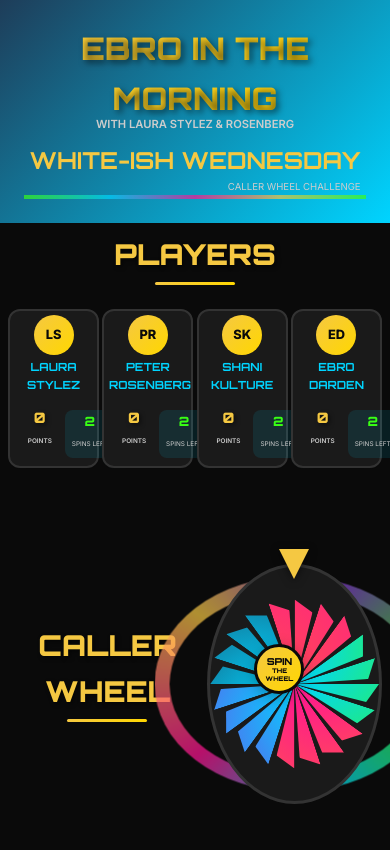
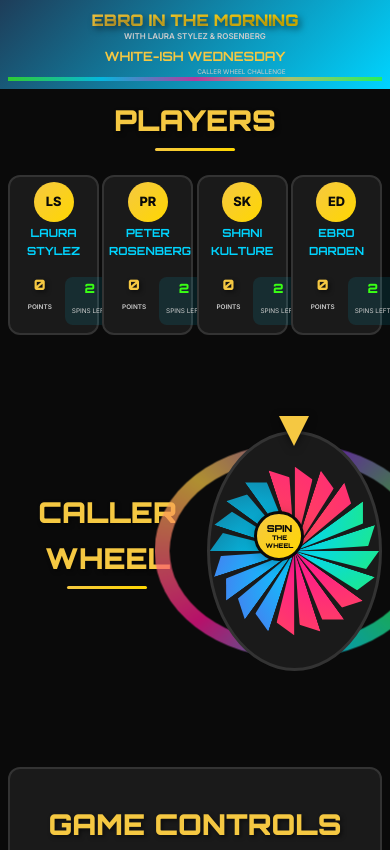
Before and after one commit to Ohlluu/ww, a plain HTML site: page index.html in a window 390 px wide. Shown: the top 850 px of the page. Drawn offline with Linux system fonts and the light colour scheme.

Commit message:
Fix mobile header - reduce size to save screen space
Mobile (≤768px):
- Reduced header padding to var(--space-xs)
- Smaller gaps between header elements (0.3rem)
- Fixed font sizes: show-title 1.2rem, segment-title 0.9rem
- Smaller badges and subtitles
- Removed margins to save space

Small Mobile (≤480px):
- Even more compact: 0.5rem header padding
- Ultra-tight gaps (0.2rem)
- Smaller fonts: show-title 1rem, segment-title 0.8rem
- Micro-sized badges and subtitles

Desktop unchanged - only affects phone screens

🤖 Generated with [Claude Code](https://claude.ai/code)

Co-Authored-By: Claude <noreply@anthropic.com>

```diff
--- a/style.css
+++ b/style.css
@@ -947,18 +947,33 @@ body {
 
 /* Mobile Layout */
 @media (max-width: 768px) {
+    .header {
+        padding: var(--space-xs);
+    }
+
     .header-content {
         flex-direction: column;
-        gap: var(--space-xs);
+        gap: 0.3rem;
         text-align: center;
     }
 
     .show-title {
-        font-size: clamp(1.2rem, 8vw, 2rem);
+        font-size: 1.2rem;
+        margin: 0;
+    }
+
+    .show-badge {
+        font-size: 0.6rem;
+        margin-top: -0.2rem;
     }
 
     .segment-title h2 {
-        font-size: clamp(1rem, 6vw, 1.5rem);
+        font-size: 0.9rem;
+        margin: 0;
+    }
+
+    .game-subtitle {
+        font-size: 0.5rem;
     }
 
     .game-container {
@@ -1105,6 +1120,30 @@ body {
 
 /* Small Mobile Layout */
 @media (max-width: 480px) {
+    .header {
+        padding: 0.5rem;
+    }
+
+    .header-content {
+        gap: 0.2rem;
+    }
+
+    .show-title {
+        font-size: 1rem;
+    }
+
+    .show-badge {
+        font-size: 0.5rem;
+    }
+
+    .segment-title h2 {
+        font-size: 0.8rem;
+    }
+
+    .game-subtitle {
+        font-size: 0.4rem;
+    }
+
     .game-container {
         padding: var(--space-xs);
     }
```
